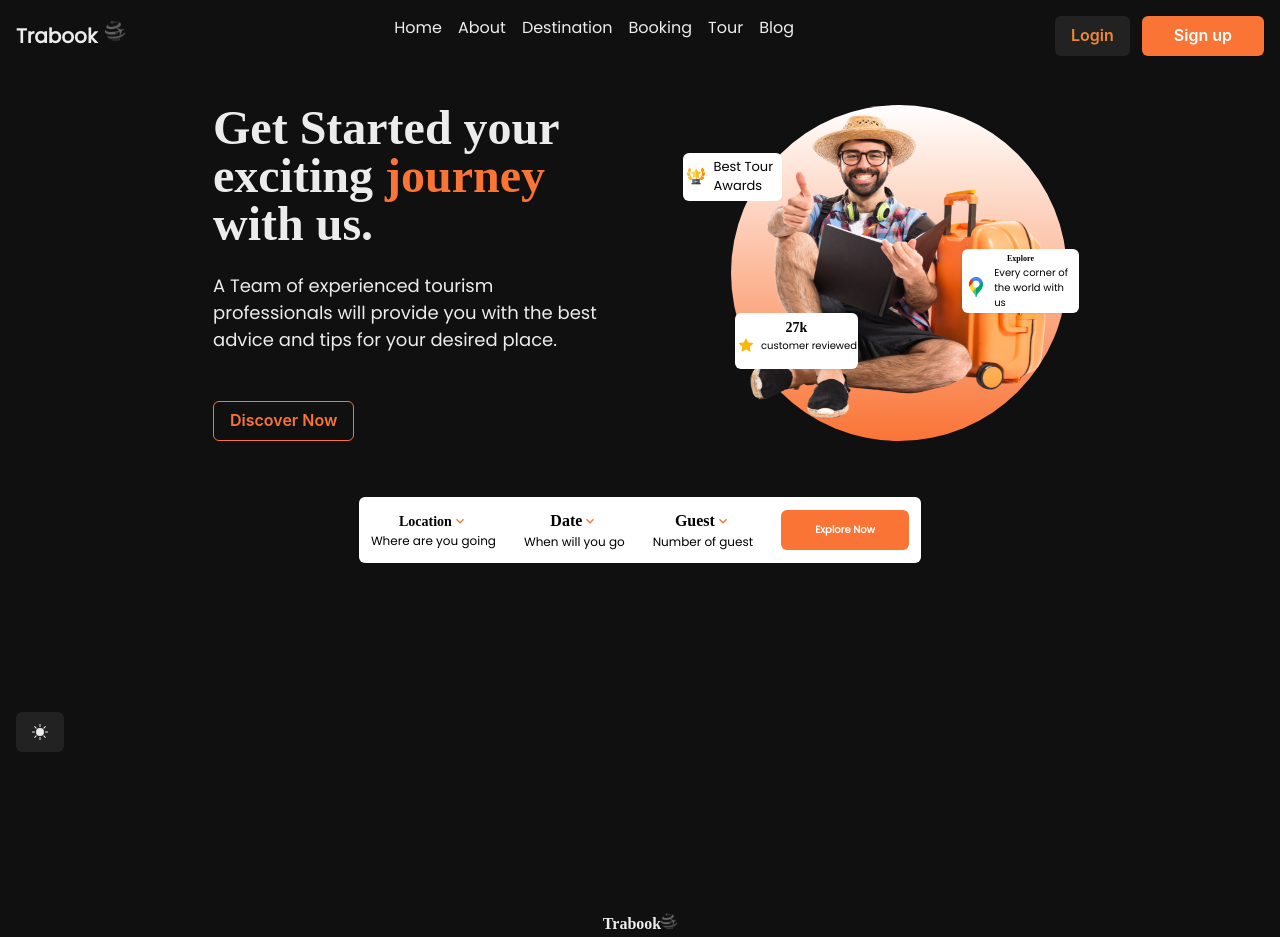
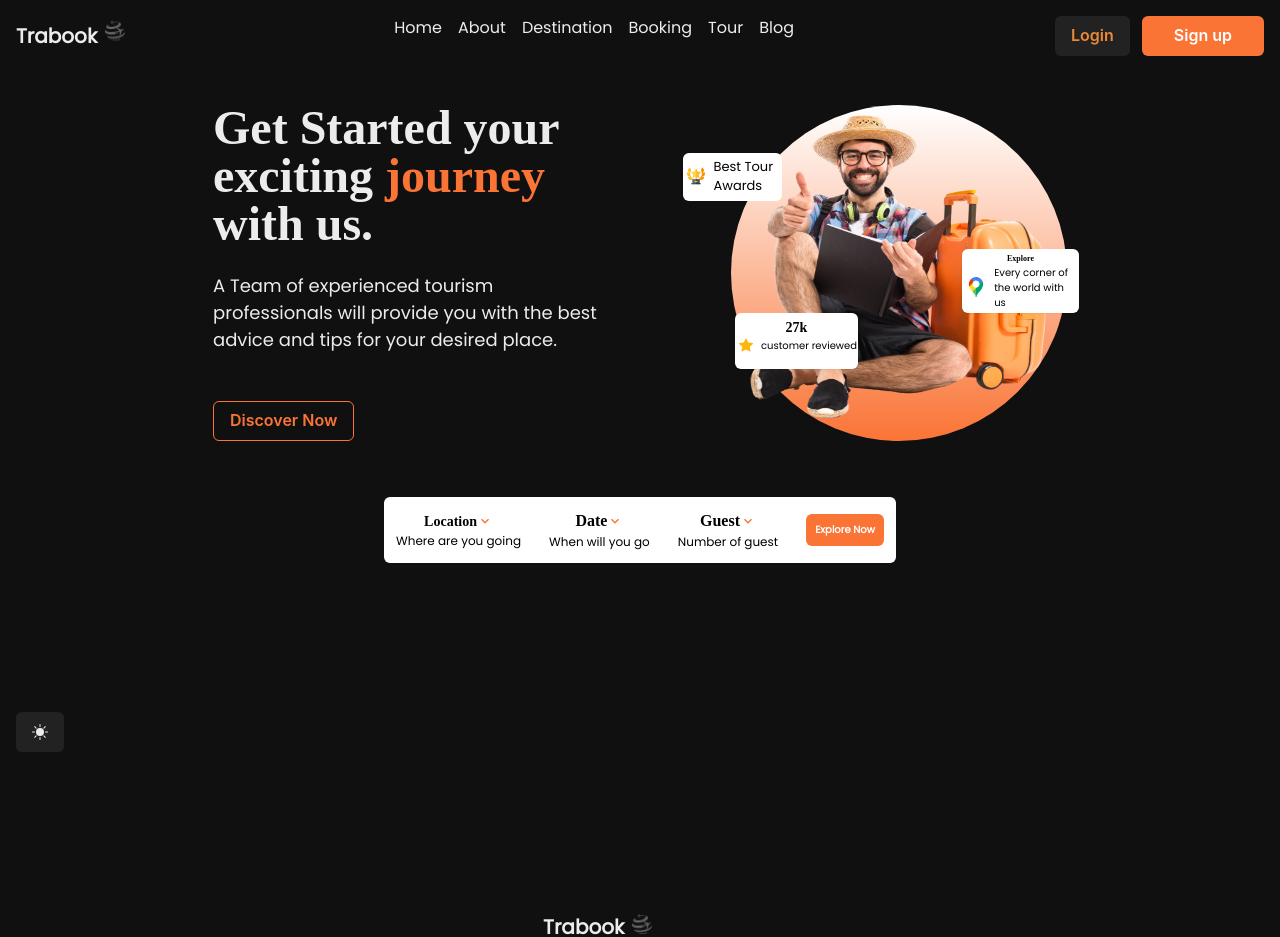
Before and after one commit to K-Josh/Travel_Agency, a React (Vite) app: page / in a window 1280 px wide. Shown: the top 937 px of the page. Built offline with nearby package versions, Linux system fonts and the light colour scheme; a web font is replaced by a local one.

Commit message:
another deploy

```diff
--- a/src/components/Components.jsx
+++ b/src/components/Components.jsx
@@ -19,7 +19,7 @@ export const PageButton = () => {
   return (
     <>
        {/* buttons */}
-     <Button bg={'orange.orange'} w={{base:12, md:32}}  size={{base:'xs', md:'md'}} _hover={{bg:'orange.400'}} color={'white'} ><p className='text-[6px] lg:text-[10px]'>Explore Now</p></Button>
+     <Button bg={'orange.orange'} w={{base:12, md:32}} h={{base:2, sm:5, md:8}}  size={{base:'xs', sm:'sm', md:'xl'}} _hover={{bg:'orange.400'}} color={'white'} ><p className='text-[5px] lg:text-[10px]'>Explore Now</p></Button>
     </>
   )
 }
--- a/src/components/Footer.jsx
+++ b/src/components/Footer.jsx
@@ -1,4 +1,4 @@
-import { Box, Flex, Image, } from "@chakra-ui/react"
+import { Box, Flex, Image, Text } from "@chakra-ui/react"
 import { GrFacebookOption } from 'react-icons/gr'
 
 const Footer = () => {
@@ -7,17 +7,21 @@ const Footer = () => {
       <Box>
         <Flex justifyContent={'center'}>
             <Box >
-               <Flex justifyContent={'center'}>
-                <h1 className="font-bold">Trabook
-                 <span className="inline-flex ">
-                    <Image
-                        src="/Images/logo.png"
-                        alt="logo"
-                        w={{base:'12px', md:'16px'}}
-                    />
-                 </span>
-                </h1>
-               </Flex>
+               {/* logo */}
+         <Flex alignItems={'center'} justifyContent={'space-between'} gap={2} mb={{base:4, md:0}}>
+           <Text fontWeight={'bold'} fontSize={{base:'sm',
+             md:'xl',}}>
+            Trabook
+          <span className='inline-flex px-2  items-center'>
+             <Image
+             cursor={'pointer'}
+             src='/Images/logo.png'
+             alt='logo'
+             w={{base:4, md:5}}
+          />
+          </span>
+         </Text>
+      </Flex>
                <p className="text-[12px]">Book your trip in minutes, get full <br /> Control for much longer.</p>
                <Flex>
                  <Box bg={'white'} rounded={'full'} boxSize={{base:'20px'}} justifyItems={'center'} p={0.5}>
--- a/src/pages/Banner.jsx
+++ b/src/pages/Banner.jsx
@@ -13,7 +13,7 @@ const Banner = () => {
         <Flex direction={{ base: 'column', md: 'row' }} gap={{base:8, md:22}} alignItems={{base:'center', md:'center'}} className="lg:space-x-[5rem]" >
             <VStack alignItems={{base:'center', md:'flex-start'}} gap={{md:6}}>
                 <h1 className="font-bold lg:w-[26rem] lg:text-5xl w-[20rem] text-center lg:text-start text-xl lg:mb-0 mb-1 lg:leading-[3rem] ">Get Started your exciting <span className="text-primary-orange">journey</span> with us.</h1>
-                <Text w={{base:'20rem',md:'24rem'}} mb={{base:2, md:6}} >
+                <Text w={{base:'20rem',sm:'24rem',md:'24rem'}} mb={{base:2, md:6}} >
                  <p className="text-[14px] text-center lg:text-start lg:text-[18px]">A Team of experienced tourism professionals will provide you with the best advice and tips for your desired place. </p>
                 </Text>
                 <Button color="orange.orange"  variant={'outline'} colorScheme="orange.orange">Discover Now</Button>
@@ -43,9 +43,9 @@ const Banner = () => {
 
       </Flex>
       {/* ..... */}
-        <Flex justifyContent={"center"} p={{base:2, md:8}} direction={{base:'column',md: 'row' }} >
-          <Box bg={'white'} color={"black"} p={{base:2, md:3}}rounded={'md'}>
-             <Flex gap={{base:2, md:7}} alignItems={'center'} >
+        <Flex justifyContent={"center"} alignItems={'center'} p={{base:2, md:8}} direction={{base:'column',md: 'row' }} >
+          <Box bg={'white'} color={"black"} p={{base:2, md:3}}rounded={'md'} w={{sm:'24rem', md:'32rem'}}>
+             <Flex gap={{base:2, sm:6, md:7}} alignItems={'center'} >
                 <Flex alignItems={"center"} direction={'column'} >
                  <Flex alignItems={"center"} >
                   <h1 className="font-bold text-[10px] lg:text-[14px] ">Location  </h1>
```
